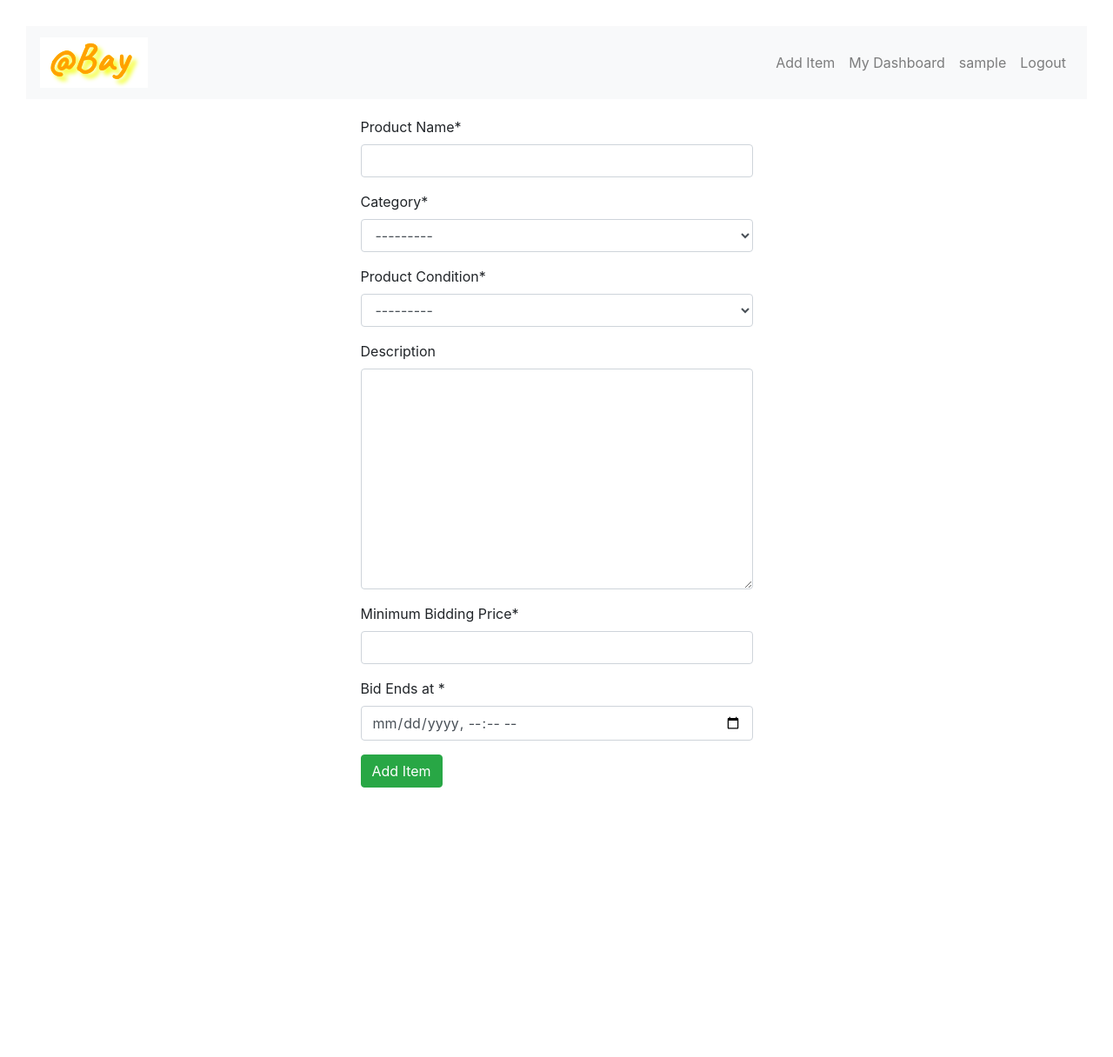
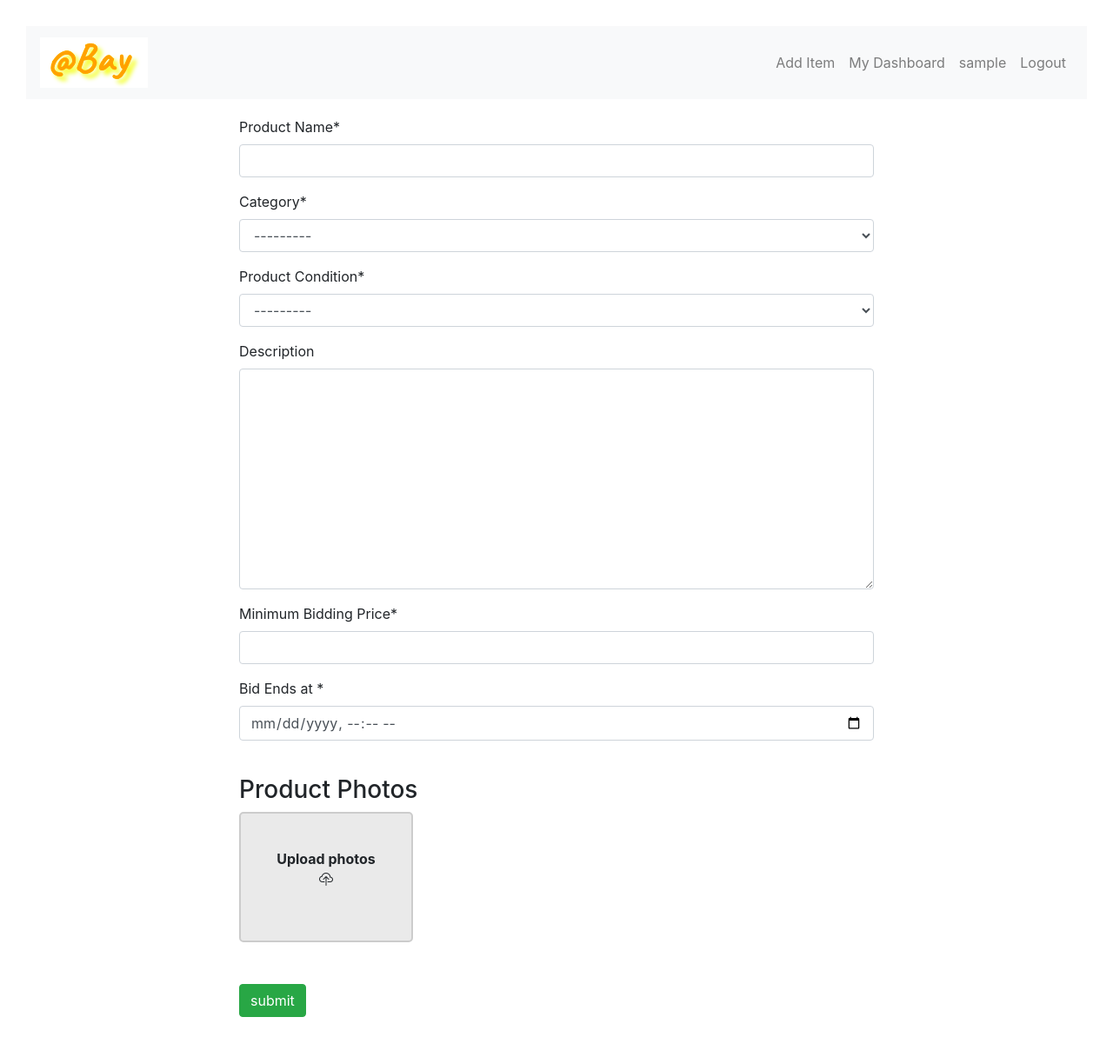
Before and after one commit to abijoy/abay, a Django app: page /product/add/ in a window 1280 px wide. Shown: the whole page at 87% size. Before the commit the page ends 906 px from the top, so only its background shows below. Run offline with Django 3.2, Linux system fonts and the light colour scheme; the visitor is signed in with stand-in values (Sample User, id 1); data that the repository does not hold is empty; parts of the project's set-up code (start-up, migrations or seed data) failed here and were passed over; some libraries are stand-ins or nearby versions.

Commit message:
now multiple product photo can be added while adding a new product

```diff
--- a/app/templates/app/add_product.html
+++ b/app/templates/app/add_product.html
@@ -9,13 +9,118 @@
 
 
 		<!-- no more gooling how to center a div; here comes the flexbox -->
-		<div class="d-md-flex justify-content-center">
-			<form method="post" enctype="multipart/form-data">
-			  {% csrf_token %}
-			  {{ form|crispy }}
-			  <button type="submit" class="btn btn-success">Add Item</button>
-			</form>
-		</div>
+		<!-- <div class="d-md-flex justify-content-center"> -->
+			<div class="container">
+				<div class="row">
+					<div class="col-md-2 col-lg-2"></div>
+					<div class="col-md-8 col-lg-8">
+						<form method="post" enctype="multipart/form-data" id="blog_form">
+						{% csrf_token %}
+						{{ form|crispy }}
+						<br>
+						<h3>Product Photos</h3>
+							<div id="gallery">
+								<div id="gallery-content">
+									<div class="img-wrapper file-upload-button">
+										<div class="form-group">
+											<label for="image-upload">Upload photos
+												<br>
+												<i class="bi bi-cloud-upload"></i>
+											</label>
+											<input class="form-control-file" type="file" src="" alt="" accept="image/*" id="image-upload" class="image_upload form-control" multiple>
+										</div>
+									</div>
+								</div>
+							</div>
+							<br><br>
+							<div class="form-group ">
+								<button type="submit" id="submit_btn" class="btn btn-success"> submit </button>
+							</div>
+						</form>
+					</div>
+				</div>
+			</div>
 
 
+		<script>
+			const gallery = document.getElementById('gallery-content');
+			const fileInput = document.getElementById('image-upload');
+			let image_Files = new Map();
+
+			function removeThisImage(e) {
+				element = e.target;
+				element.parentElement.remove()
+
+				// remove the image from the hashset
+				image_Files.delete(element);
+			}
+
+			fileInput.addEventListener('change', (e) => {
+				const files = e.target.files;
+				for(let i=0; i<files.length; i++) {
+
+					file = files[i];
+					const imgURL = URL.createObjectURL(file);
+
+					const imgWrapper = document.createElement('div');
+					imgWrapper.classList.add('img-wrapper');
+
+					const imageRemover = document.createElement('div');
+					imageRemover.classList.add('cross');
+					imageRemover.textContent = 'x';
+					imageRemover.onclick = removeThisImage;
+
+					image_Files[imageRemover] = file;
+
+					const img = document.createElement('img');
+					img.src = imgURL;
+
+					imgWrapper.appendChild(img);
+					imgWrapper.appendChild(imageRemover);
+
+					// gallery.append(imgWrapper);
+					gallery.insertBefore(imgWrapper, gallery.firstElementChild.nextSibling);
+
+					image_Files.set(imageRemover, file);
+				}
+			});
+
+
+			// Get CSRF token from cookie
+			function getCookie(name) {
+				let token = document.cookie.match('(^|;)\\s*' + name + '\\s*=\\s*([^;]+)');
+				return token ? token.pop() : '';
+			}
+
+			const btn = document.querySelector('#submit_btn');
+			btn.addEventListener('click', e => {
+				e.preventDefault();
+				const csrftoken = getCookie('csrftoken');
+				const myForm = document.querySelector('#blog_form');
+
+				let imageFiles = [...image_Files.values()]
+				let formData = new FormData(myForm)
+
+				for(let i=0; i < imageFiles.length; i++) {
+					formData.append('images', imageFiles[i]);
+				}
+
+				fetch("{% url 'app:add_product' %}", {
+					method: 'POST',
+					headers:{
+						'Accept': 'application/json',
+						'X-Requested-With': 'XMLHttpRequest',
+						'X-CSRFToken': csrftoken,
+					},
+					body: formData
+
+				}).then(response => {
+					return response.json()
+				}).then(data => {
+					return window.location.replace(data['success_url'])
+				});
+			});
+
+		</script>
+
 {% endblock %}
--- a/app/templates/app/app_base.html
+++ b/app/templates/app/app_base.html
@@ -1,6 +1,88 @@
 {% extends 'abay_base.html' %}
 {% load static %}
 
+{% block style %}
+
+<style>
+  #gallery-content {
+    display: grid;
+    grid-template-columns: repeat(auto-fill, minmax(200px, 1fr));
+    grid-gap: 10px;
+    align-items: center;
+  }
+
+  .img-wrapper {
+    max-width: 100%;
+    display: flex;
+    position: relative;
+    align-items: center;
+    flex-basis: 4;
+  }
+  .img-wrapper img {
+    max-width: 100%;
+    height: auto;
+  }
+  .img-wrapper:hover {
+    border: 1px dashed gray;
+    opacity: 0.6;
+    /* box-shadow: 0 0 10px #333; */
+    border-radius: 3px;
+  }
+  .img-wrapper:hover .cross{
+    cursor: pointer;
+    opacity: 1;
+  }
+  .cross {
+    color: white;
+    font-weight: bold;
+    padding: 6px 13px;
+    background-color: rgb(37, 38, 39);
+    border-radius: 50%;
+    font-size: 20px;
+    position: absolute;
+    opacity: 0;
+    right: 5%;
+    top: 5%;
+    box-shadow: 0 0 10px #333;
+  }
+
+  .file-upload-button {
+    background-color: #eaeaea;
+    display: inline-block;
+    /* padding: 20px;  */
+    border: 2px solid #ccc;
+    border-radius: 5px;
+    text-align: center;
+    font-size: 16px;
+    cursor: pointer;
+    position: relative;
+
+    width: 200px;
+    height: 150px;
+    /* padding: 20px; */
+  }
+
+  .file-upload-button input[type="file"] {
+      display: none;
+  }
+
+  .file-upload-button label {
+      position: absolute;
+      top: 0;
+      left: 0;
+      right: 0;
+      bottom: 0;
+      padding: 40px;
+      width: 100%;
+      height: 100%;
+      cursor: pointer;
+      font-weight: bold;
+  }
+
+
+</style>
+
+{% endblock %}
 
 {% block navbar %}
 
--- a/app/views.py
+++ b/app/views.py
@@ -5,9 +5,12 @@ from django.contrib.auth.decorators import login_required
 from users.forms import CustomUserCreationForm
 from django.contrib.auth.models import User
 from django.db import IntegrityError
+from django.http import JsonResponse
 
 from django.db.models import Max
-from .models import Product, Auction
+from .models import (
+    Product, Auction, ProductImage
+)
 from .forms import ProductForm, AuctionForm
 
 from django.contrib import messages
@@ -83,15 +86,30 @@ def dashboard(request):
 
 @login_required
 def add_product(request):
-	if request.method == 'POST':
-		form = ProductForm(request.POST, request.FILES)
+	if request.headers.get('x-requested-with') == 'XMLHttpRequest' :
+		form = ProductForm(request.POST)
+		images = request.FILES.getlist('images')
 		if form.is_valid():
 			p = form.save(commit=False)
 			p.created_by = request.user
 			p.save()
+
+			# now save the product images
+			try:
+				for image in images:
+					image = ProductImage.objects.create(image=image)
+					image.product = p
+					image.save()
+			except Exception as e:
+				print(e)
 			messages.add_message(request, messages.INFO,
 				f'Your Product is up for bidding !!!')
-			return redirect(reverse('app:user_dashboard'))
+			# return redirect(reverse('app:user_dashboard'))
+			data = {
+				'message': 'SUCCESS',
+				'success_url': f'/product/detail/{p.id}/'
+			}
+			return JsonResponse(data)
 	else:
 		form = ProductForm()
 	return render(request, 'app/add_product.html', {'form': form})
```
